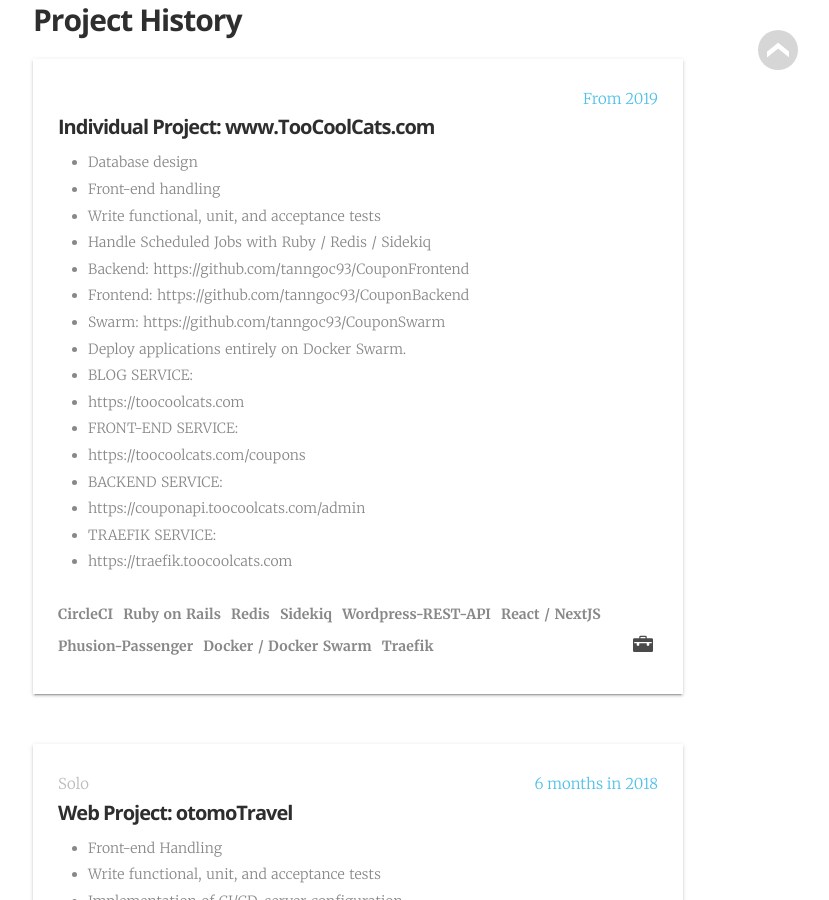
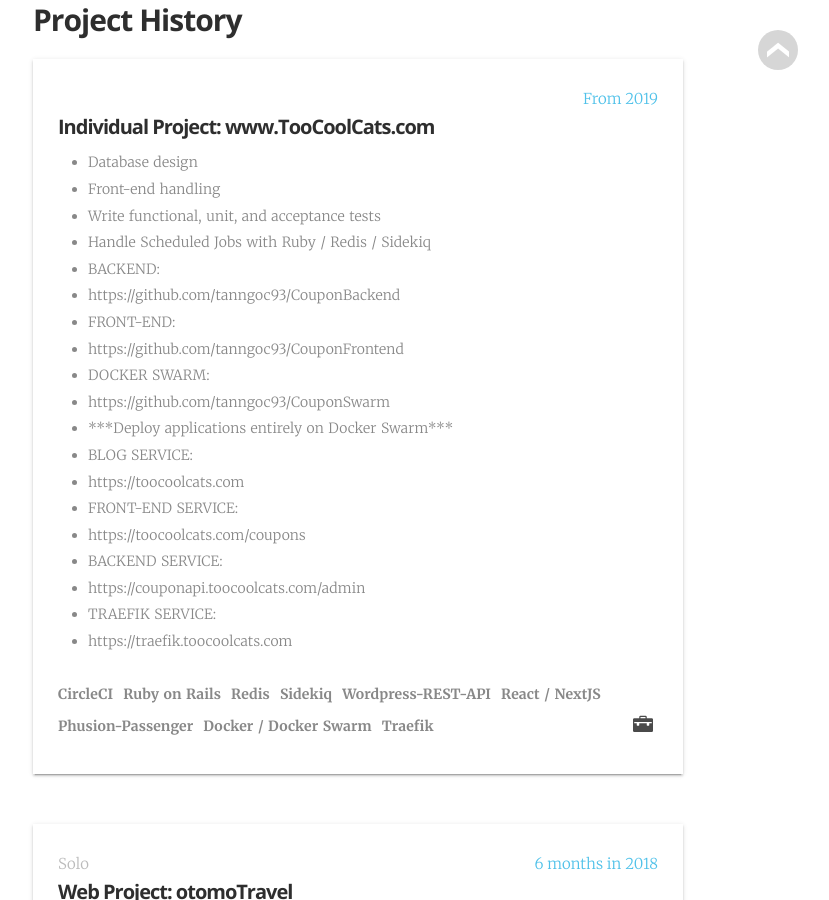
Before and after one commit to tanngoc93/tanngoc93.github.io, a Jekyll site: the page built from _pages/cv.html, in a window 1280 px wide and 900 px high, scrolled down 2683 px. Shown: the whole window, without its empty margins (282-1111 px from the left). Built offline with Jekyll 4.4.1, drawn with Linux system fonts in a browser that asks for light colours; some web fonts are replaced.

Commit message:
Update _data/cv.yml

```diff
--- a/_data/cv.yml
+++ b/_data/cv.yml
@@ -75,10 +75,13 @@
           - "Front-end handling"
           - "Write functional, unit, and acceptance tests"
           - "Handle Scheduled Jobs with Ruby / Redis / Sidekiq"
-          - "Backend: https://github.com/tanngoc93/CouponFrontend"
-          - "Frontend: https://github.com/tanngoc93/CouponBackend"
-          - "Swarm: https://github.com/tanngoc93/CouponSwarm"
-          - "Deploy applications entirely on Docker Swarm."
+          - "BACKEND:"
+          - "https://github.com/tanngoc93/CouponBackend"
+          - "FRONT-END:"
+          - "https://github.com/tanngoc93/CouponFrontend"
+          - "DOCKER SWARM:"
+          - "https://github.com/tanngoc93/CouponSwarm"
+          - "***Deploy applications entirely on Docker Swarm***"
           - "BLOG SERVICE:"
           - "https://toocoolcats.com"
           - "FRONT-END SERVICE:"
```
